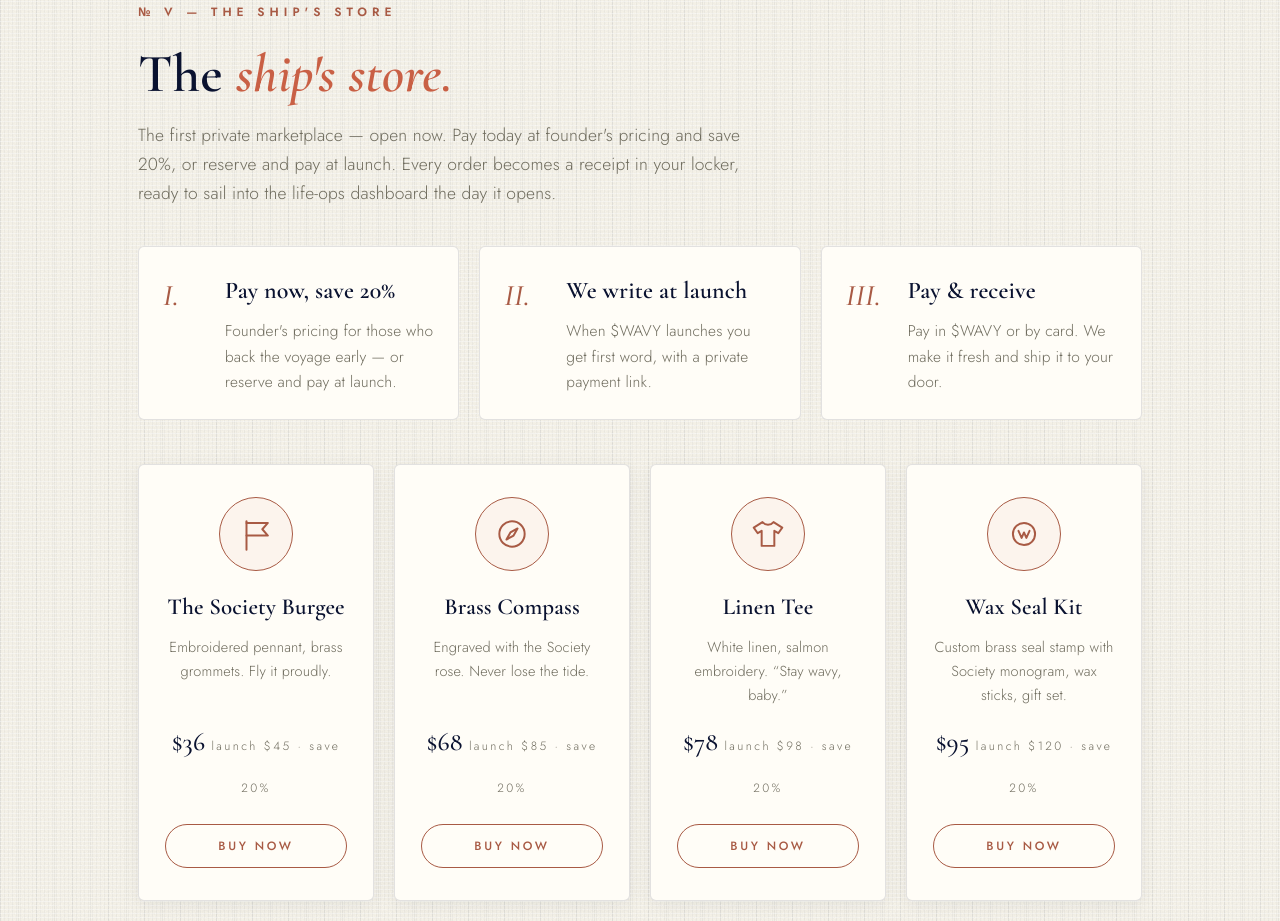
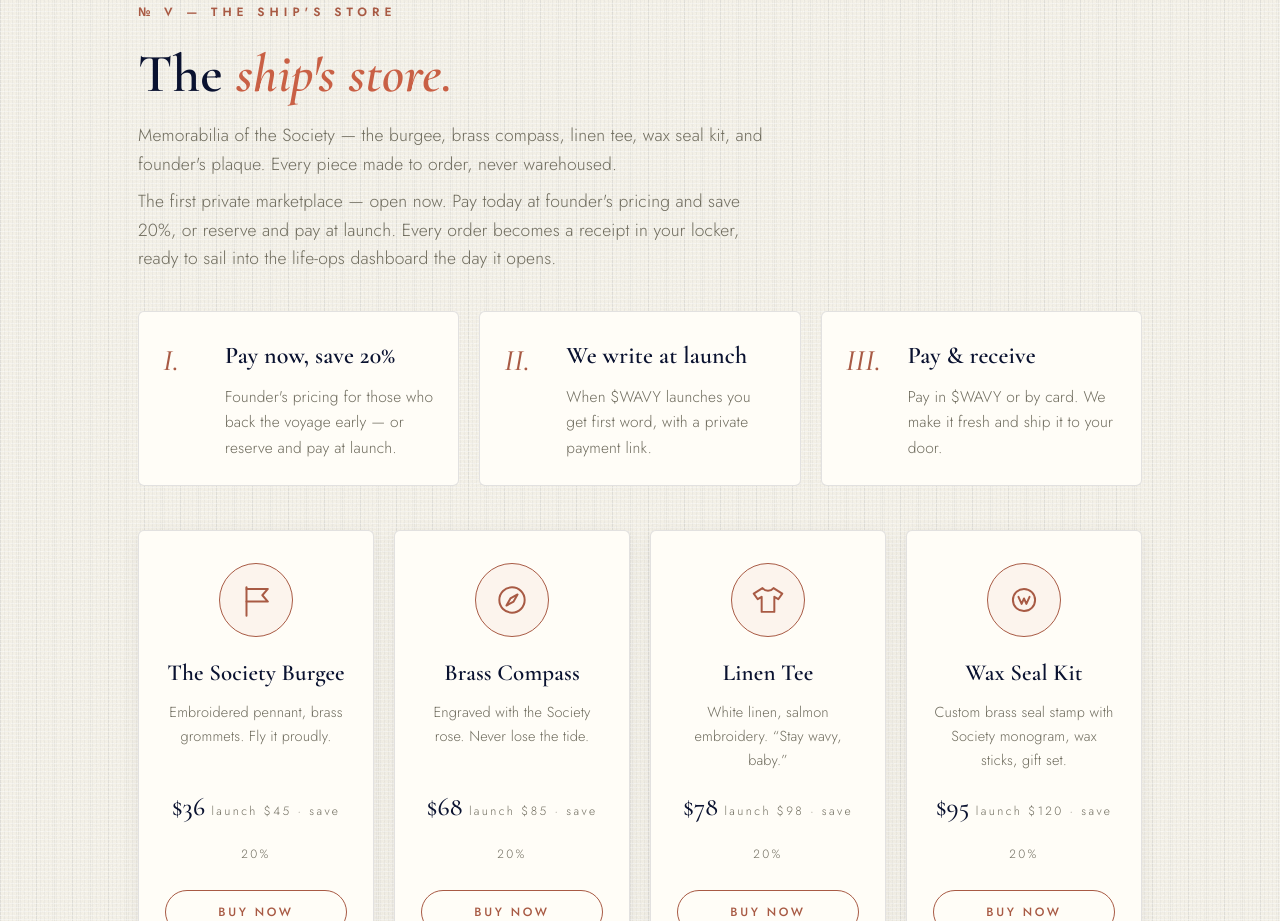
Before and after one commit to Glenride/wavytoken, a plain HTML site: page index.html in a window 1280 px wide. Shown: the part 4439-5360 px from the top of the page. Drawn offline with nearby package versions, Linux system fonts and the light colour scheme.

Commit message:
Ship's Store: add memorabilia description line

```diff
--- a/index.html
+++ b/index.html
@@ -448,6 +448,7 @@
   <section id="store">
     <div class="kicker">№ V — The Ship's Store</div>
     <h2>The <em>ship's store.</em></h2>
+    <p class="sub">Memorabilia of the Society — the burgee, brass compass, linen tee, wax seal kit, and founder's plaque. Every piece made to order, never warehoused.</p>
     <p class="sub">The first private marketplace — open now. Pay today at founder's pricing and save 20%, or reserve and pay at launch. Every order becomes a receipt in your locker, ready to sail into the life-ops dashboard the day it opens.</p>
     <div class="presale-steps">
       <div class="step"><div class="n">I.</div><div><h3>Pay now, save 20%</h3><p>Founder's pricing for those who back the voyage early — or reserve and pay at launch.</p></div></div>
```
